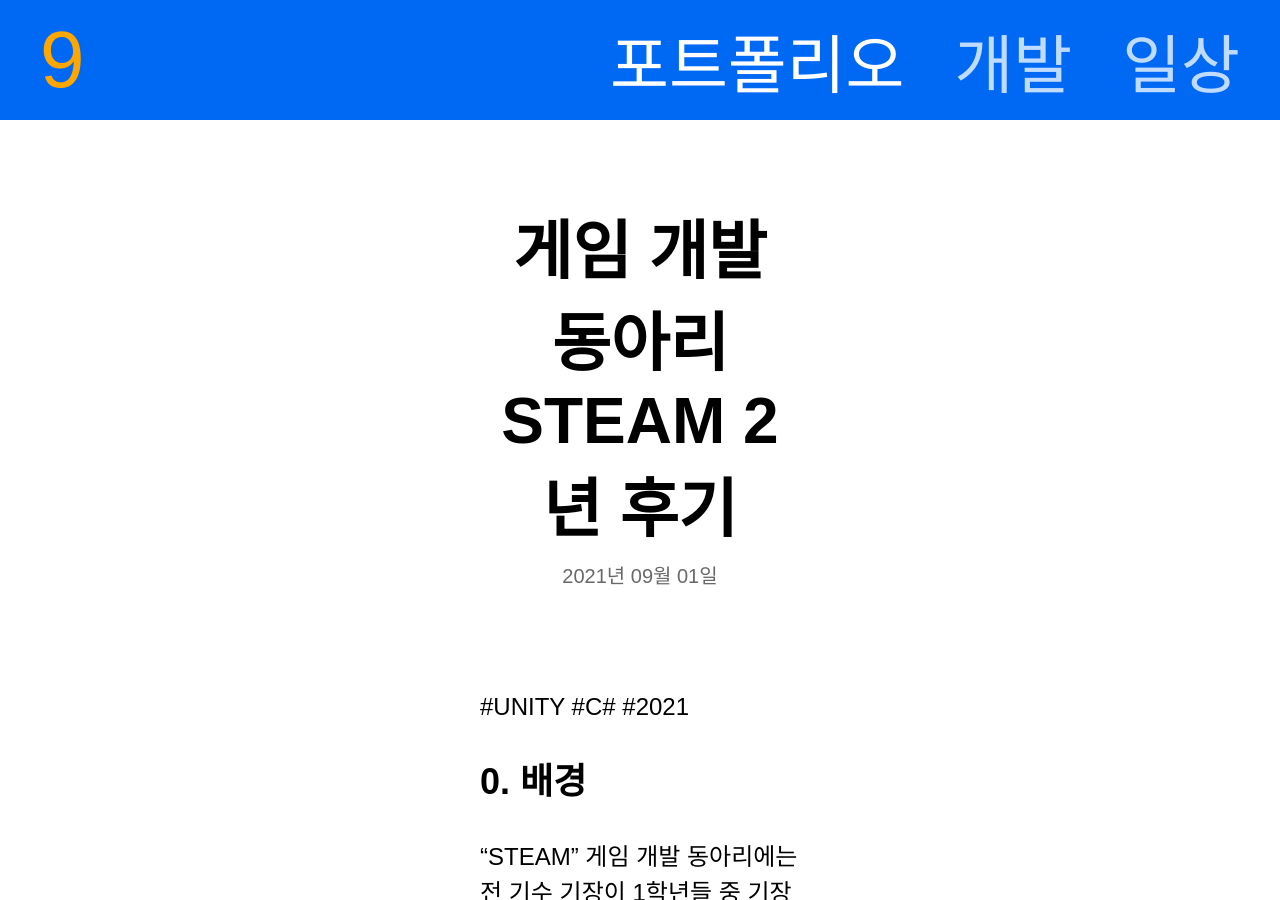
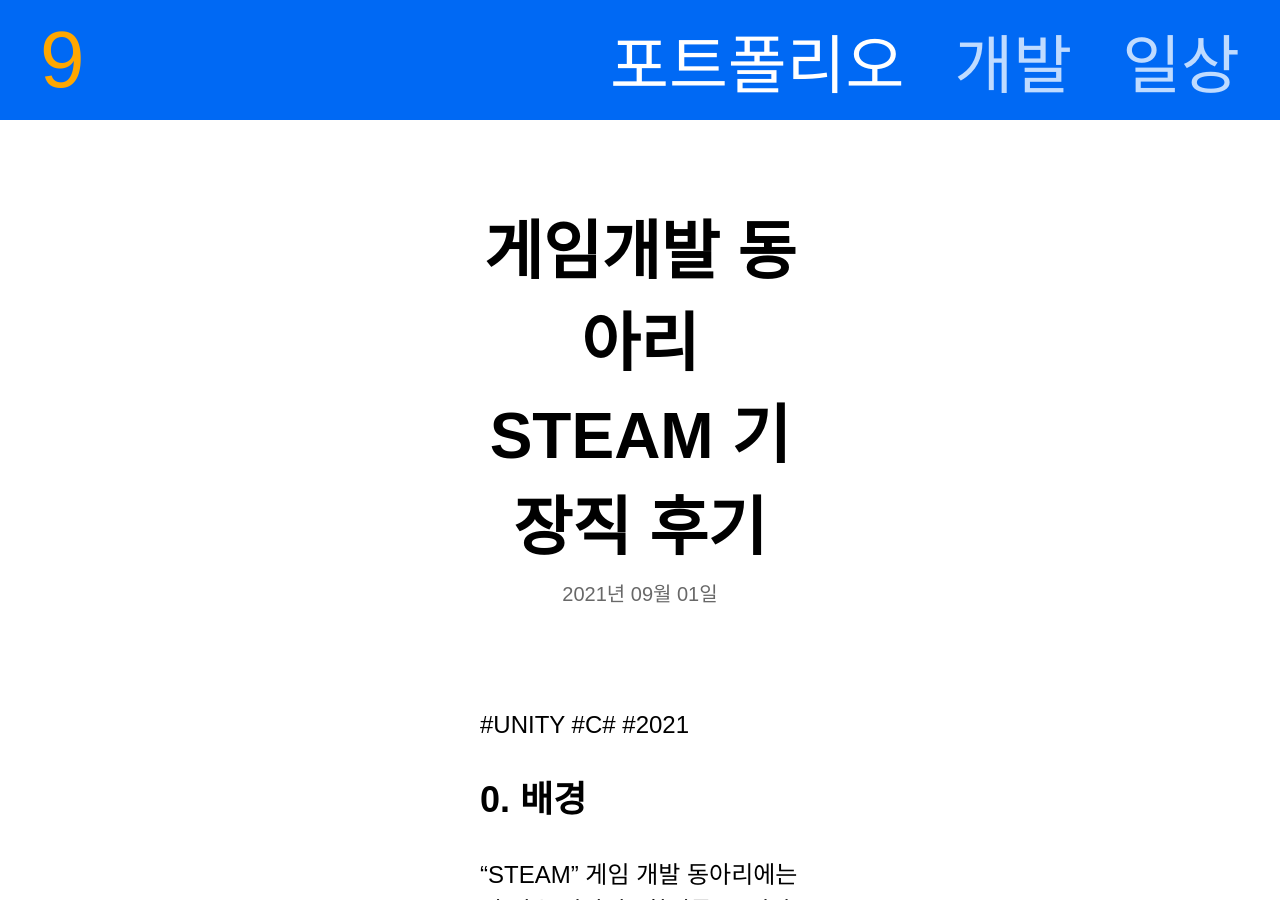
Before and after one commit to dolimpan/dolimpan.github.io, a Jekyll site: the page built from _posts/Dev/2022-09-01-steam.md, in a window 1280 px wide and 900 px high. Built offline with Jekyll 4.4.1, drawn with Linux system fonts in a browser that asks for light colours; some web fonts are replaced.

Commit message:
Update 2022-09-01-steam.md

```diff
--- a/_posts/Dev/2022-09-01-steam.md
+++ b/_posts/Dev/2022-09-01-steam.md
@@ -1,6 +1,6 @@
 ---
 layout: view
-title:  "게임 개발 동아리 STEAM 2년 후기"
+title:  "게임개발 동아리 STEAM 기장직 후기"
 date:   2021-09-01 12:32:22 +0900
 categories: jekyll update
 ---
```
